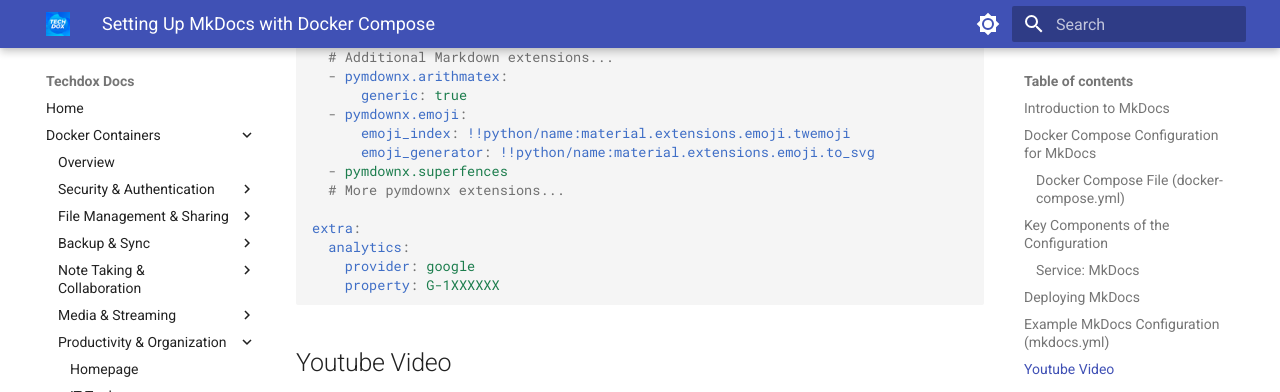
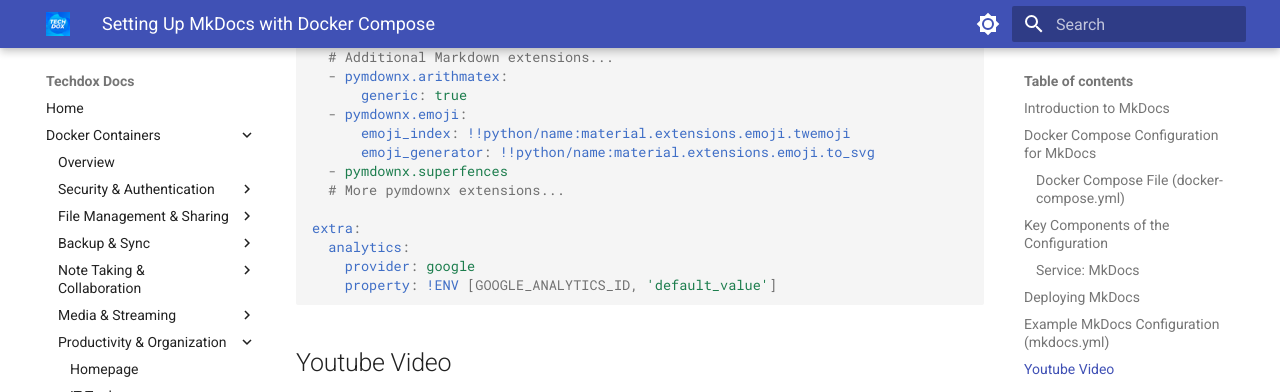
Before and after one commit to Techdox/techdox-docs, an MkDocs documentation site: the page built from docs/mkdocs.md, in a window 1280 px wide and 900 px high, scrolled down 3008 px, cut to the strip 0-392 px from the top of the window. Built offline with MkDocs 1.6.1 and Material for MkDocs 9.7.7, drawn with Linux system fonts in a browser that asks for light colours.

Commit message:
added analytics

````diff
--- a/docs/mkdocs.md
+++ b/docs/mkdocs.md
@@ -129,7 +129,7 @@
 extra:
   analytics:
     provider: google
-    property: G-1XXXXXX
+    property: !ENV [GOOGLE_ANALYTICS_ID, 'default_value']
 ```
 ## Youtube Video
 
````
